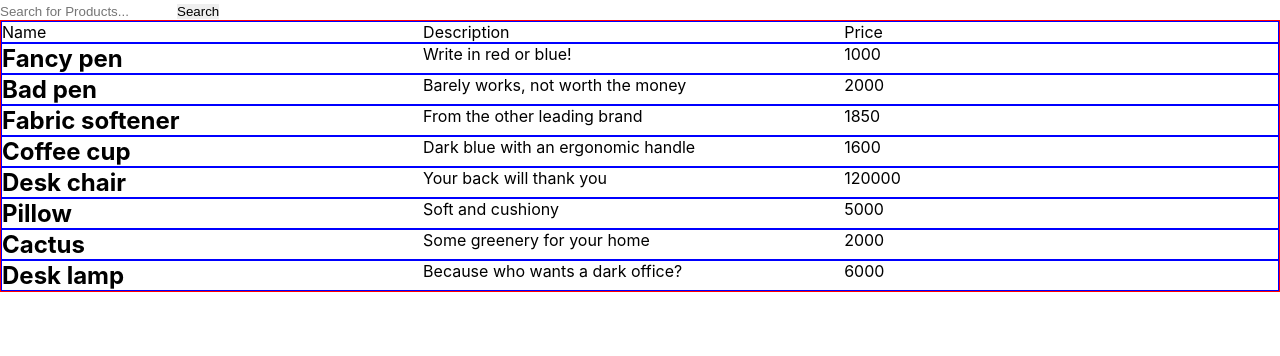
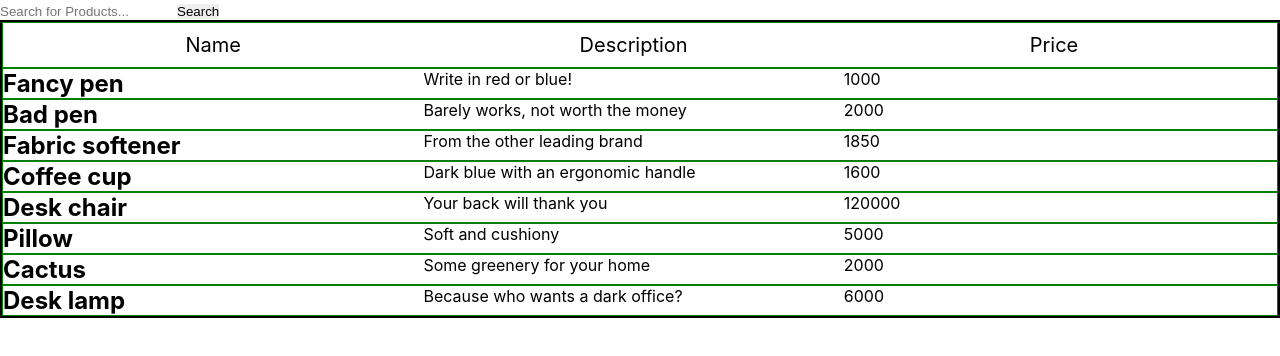
Before and after one commit to tpadilla10117/shopify_interview, a React (Create React App) app: page / in a window 1280 px wide. Shown: the top 356 px of the page. Built offline with nearby package versions, Linux system fonts and the light colour scheme.

Commit message:
work on the edge case

```diff
--- a/src/frontend/components/layout/Table.jsx
+++ b/src/frontend/components/layout/Table.jsx
@@ -3,12 +3,10 @@ import React, { useState, useEffect } from 'react';
 
 function Table() {
 
-    let ListTemplate;
     const [newSearch, setNewSearch] = useState()
     const [query, setQuery] = useState('');
-    let lowerCasedQuerys = query.toLowerCase();
 
-    const [items, setItems] = useState([
+    const [items] = useState([
         {id: 198355, name: "Fancy pen", description: "Write in red or blue!", price: 1000},
         {id: 168031, name: "Bad pen", description: "Barely works, not worth the money", price: 2000},
         {id: 296110, name: "Fabric softener", description: "From the other leading brand ", price: 1850},
@@ -19,20 +17,8 @@ function Table() {
         {id: 226912, name: "Desk lamp", description: "Because who wants a dark office?", price: 6000}
        ]);
 
-       /* let items = [
-        {id: 198355, name: "Fancy pen", description: "Write in red or blue!", price: 1000},
-        {id: 168031, name: "Bad pen", description: "Barely works, not worth the money", price: 2000},
-        {id: 296110, name: "Fabric softener", description: "From the other leading brand ", price: 1850},
-        {id: 183544, name: "Coffee cup", description: "Dark blue with an ergonomic handle", price: 1600},
-        {id: 174200, name: "Desk chair", description: "Your back will thank you", price: 120000},
-        {id: 203287, name: "Pillow", description: "Soft and cushiony", price: 5000},
-        {id: 107058, name: "Cactus", description: "Some greenery for your home", price: 2000},
-        {id: 226912, name: "Desk lamp", description: "Because who wants a dark office?", price: 6000}
-       ]; */
-
-
     function inputHandler() {
-        if (query === "" ) {
+        if (query === "" || query === null ) {
             console.log("You cannot search without entering in a term!")
             alert("You cannot search without entering in a term!")
             return;
@@ -42,7 +28,6 @@ function Table() {
 
 
         let lowerCasedQuery = query.toLowerCase();
-        let newItems =[];
 
         const result = items.filter(filteredItems);
         function filteredItems(item) {
@@ -54,60 +39,15 @@ function Table() {
         }
         console.log(result);
         setNewSearch(result)
-        /* setItems(result) */
+
         return result;
 
     }
-
-
-    /* function filterItems(item) {
-        let lowerCasedQuery = query.toLowerCase();
-        for(let i = 0; i < item.length; i++) {
-            if(item[i].name.toLowerCase().includes(lowerCasedQuery) || item[i].description.toLowerCase().includes(lowerCasedQuery)) {
-                return item[i]
-            }
-        }
-
-    } */
 
     useEffect( () => {
 
         console.log(newSearch)
     },[newSearch])
-
-    /* for(let i = 0; i < items.length; i++) {
-        if(items[i].name.toLowerCase().includes(lowerCasedQuerys) || items[i].description.toLowerCase().includes(lowerCasedQuerys)) {
-
-
-            ListTemplate = items.map((data) =>
-                <div id={data.id} key={data.id} className="table-rows">
-                    <h1 className='table-name-cell'>{data.name}</h1>
-                    <p className='table-description-cell'>{data.description}</p>
-                    <p className='table-price-cell'>{data.price}</p>
-                </div>
-            )
-
-        } else {
-            ListTemplate = <p>No Results Found</p>
-        }
-    } */
-
-    /* function clickHandler() {
-       ListTemplate = items.map( (data) => {
-            if(data.name.toLowerCase().includes(lowerCasedQuerys) || data.description.toLowerCase().includes(lowerCasedQuerys) )
-            return (
-            <div id={data.id} key={data.id} className="table-rows">
-                <h1 className='table-name-cell'>{data.name}</h1>
-                <p className='table-description-cell'>{data.description}</p>
-                <p className='table-price-cell'>{data.price}</p>
-            </div>
-            )
-
-
-
-        })
-    } */
-
 
 
   return (
@@ -124,36 +64,18 @@ function Table() {
 
             <div className="table-wrapper">
                 <div className="table-rows">
-                    <div>
+                    <div className='table-heading'>
                         Name
                     </div>
-                    <div>
+                    <div className='table-heading'>
                         Description
                     </div>
-                    <div>
+                    <div className='table-heading'>
                         Price
                     </div>
 
                 </div>
 
-                {ListTemplate}
-
-            {/* {
-                    items.map( (data) => {
-                        if(data.name.toLowerCase().includes(lowerCasedQuerys) || data.description.toLowerCase().includes(lowerCasedQuerys) )
-                        return (
-                        <div id={data.id} key={data.id} className="table-rows">
-                            <h1 className='table-name-cell'>{data.name}</h1>
-                            <p className='table-description-cell'>{data.description}</p>
-                            <p className='table-price-cell'>{data.price}</p>
-                        </div>
-                        )
-                        s
-
-
-                    })
-
-            } */}
               {
 
                 !newSearch ?
@@ -182,15 +104,13 @@ function Table() {
 
                     })
 
-              }
 
 
+              }
 
                 {/* <p>No results found</p> */}
 
             </div>
-
-
 
     </section>
   )
--- a/src/frontend/components/layout/Table.scss
+++ b/src/frontend/components/layout/Table.scss
@@ -1,32 +1,24 @@
 .table-parent-container {
 
+    .table-wrapper {
+        border: 2px solid black;
 
 
-    .table-wrapper {
-        border: 1px solid red;
-       /*  display: grid;
-        grid-template-columns: 33% 33% 33%; */
-
-
-        /* Define amount of columns */
-        /* Define rows */
-        /* columns ->
-
-            rows ->
-
-        */
-
-        .table-headings {
+        .table-heading {
             display: flex;
             justify-content: space-evenly;
+            font-size: $p-txt-size;
+            /* border: 1px solid blue; */
+            padding: 10px;
         }
 
 
         .table-rows {
-            border: 1px solid blue;
+            border: 1px solid green;
             display: grid;
-        grid-template-columns: 33% 33% 33%;
+            grid-template-columns: 33% 33% 33%;
         }
+
     }
 
 }
```
